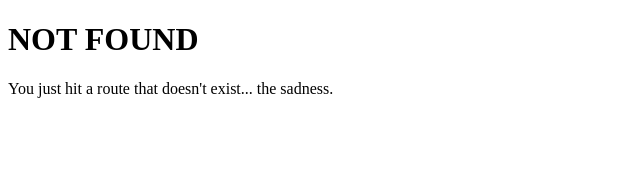
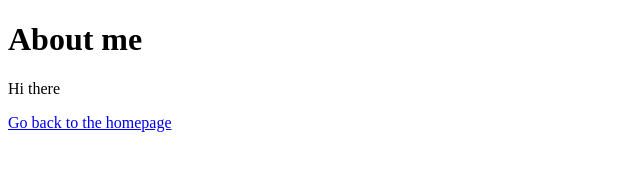
Before and after one commit to Dakt91/dak-tengur-react, a Gatsby site: page /about in a window 1280 px wide. Before the commit this address had no page. Shown: the whole page, without its empty margins (0-640 px from the left). Built offline with nearby package versions, Linux system fonts and the light colour scheme; Gatsby itself is replaced by a stand-in of ours.

Commit message:
Added project files

```diff
--- a/src/components/header.js
+++ b/src/components/header.js
@@ -33,7 +33,7 @@ class Header extends React.Component {
         <div className="HeaderGroup">
           <Link to="/"><img src={require('../assets/svg/svg-dt-avatar.svg')} width="64"/></Link>
           <Link to="/Portfolio">Portfolio</Link>
-          <Link to="/About">About</Link>
+          <Link to="/about">About</Link>
           <Link to="/GetinTouch">
             <button>Get in touch</button>
           </Link>
--- a/src/pages/404.js
+++ b/src/pages/404.js
@@ -2,7 +2,7 @@ import React from 'react'
 
 const NotFoundPage = () => (
   <div>
-    <h1>NOT FOUND</h1>
+    <h1>Oops. There's a 404 error.</h1>
     <p>You just hit a route that doesn&#39;t exist... the sadness.</p>
   </div>
 )
--- a/src/pages/page-2.js
+++ b/src/pages/about.js
@@ -1,12 +1,14 @@
 import React from 'react'
 import Link from 'gatsby-link'
+import Card from '../components/card';
 
-const SecondPage = () => (
+
+const About = () => (
   <div>
-    <h1>Hi from the second page</h1>
-    <p>Welcome to page 2</p>
+    <h1>About me</h1>
+    <p>Hi there</p>
     <Link to="/">Go back to the homepage</Link>
   </div>
 )
 
-export default SecondPage
+export default About
```
Also changed, not shown: src/pages/index.js (+12 -2 lines), src/pages/portfolio/farmers-weekly.js (added, +13 -0 lines), src/pages/portfolio/estore.js (added), src/pages/portfolio/in-construction.js (added), src/pages/portfolio/salve-app.js (added), src/pages/portfolio/salve.js (added), src/pages/portfolio/volo.js (added).
